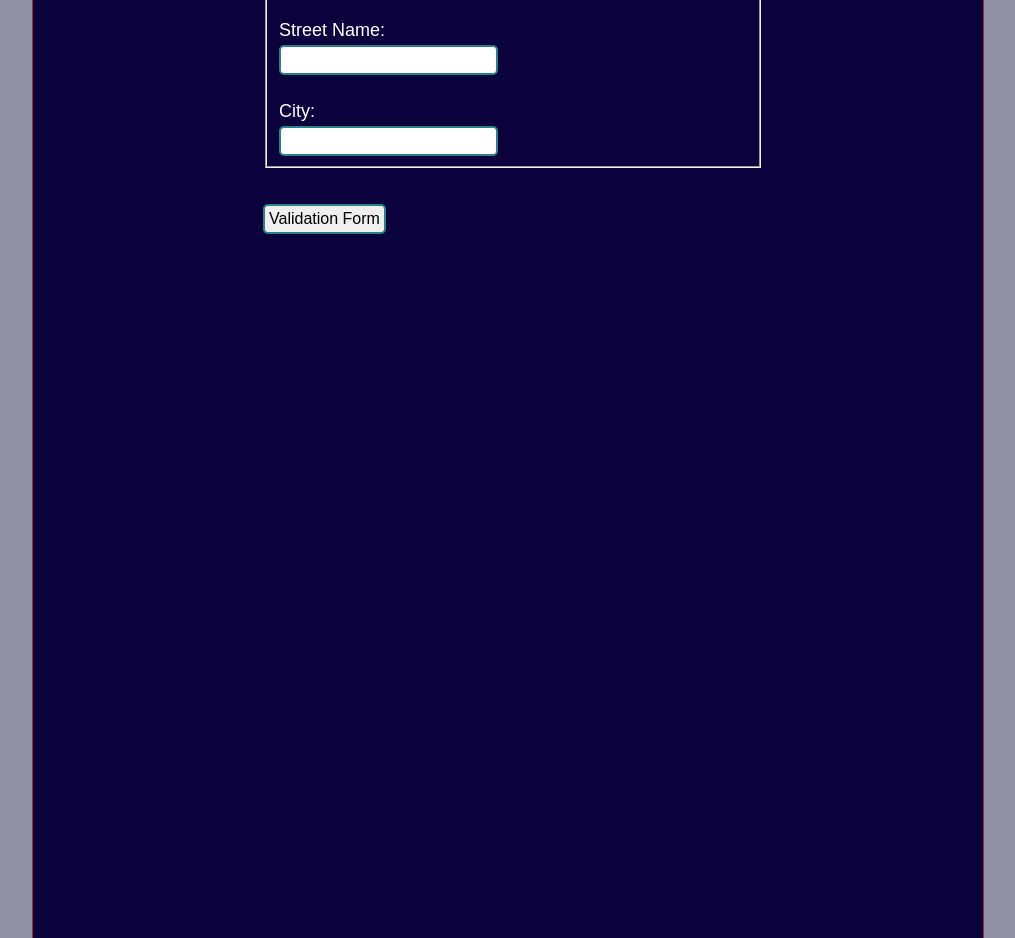
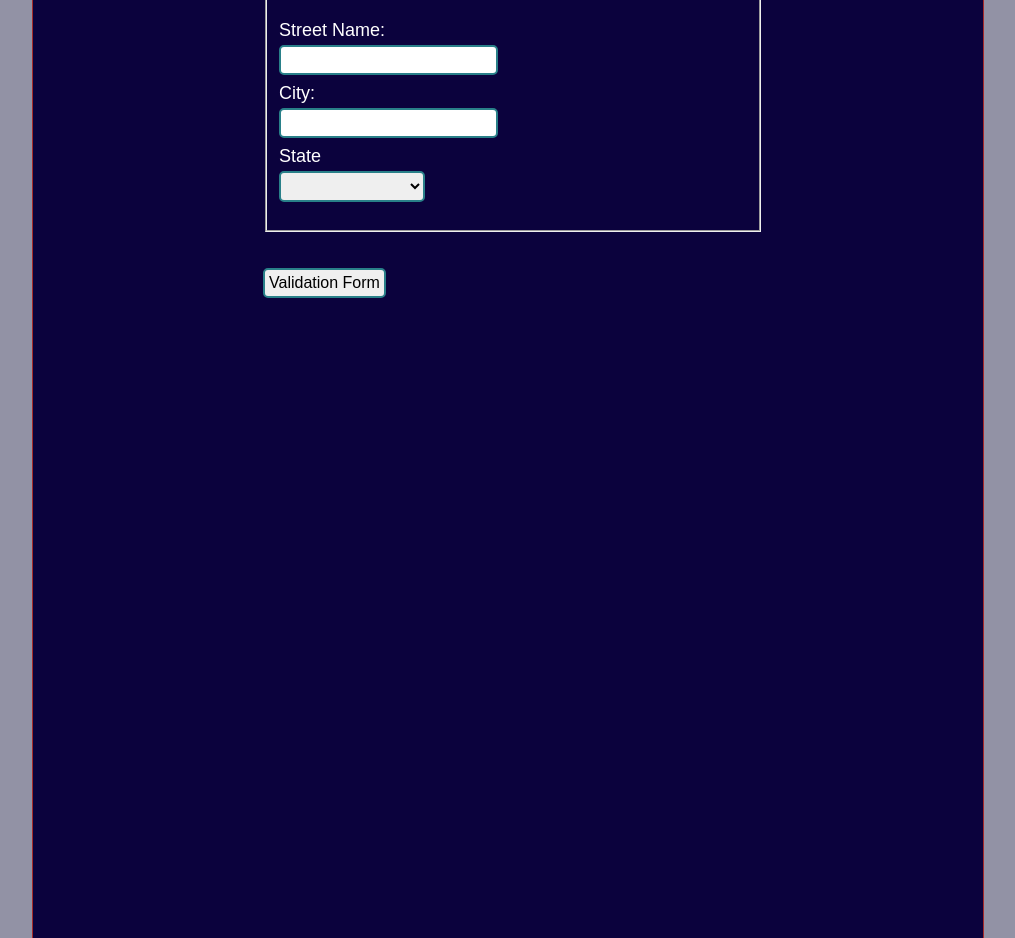
Before and after one commit to selenasiri/gatsby-voice-performance, a Gatsby site: page /registration in a window 1280 px wide. Shown: the part 820-1758 px from the top of the page, without its empty margins (132-1147 px from the left). Built offline with nearby package versions, Linux system fonts and the light colour scheme; Gatsby itself is replaced by a stand-in of ours.

Commit message:
Selector on Registration

```diff
--- a/src/pages/registration.jsx
+++ b/src/pages/registration.jsx
@@ -60,10 +60,77 @@
           <input type="text" name="streetName" id="streetName" />
 
           <br />
-          <br />
 
           <label htmlFor="city">City:</label>
           <input type="text" name="city" id="city" />
+
+          <div className="state">
+            <label for="state">State </label>
+            {/* <input type="text" name="state " id="state" title="state" /> */}
+            <select name="state" id="state">
+              <option value=""></option>
+              <option value="alabama">Alabama</option>
+              <option value="alaska">Alaska</option>
+              <option value="arizona">Arizona</option>
+              <option value="arkansas">Arkansas</option>
+              <option value="california">California</option>
+              <option value="colorado">Colorado</option>
+              <option value="connecticut">Connecticut</option>
+              <option value="deliware">Deliware</option>
+              <option value="florida">Florida</option>
+              <option value="georgia">Georgia</option>
+
+              <option value="hawaii">Hawaii</option>
+              <option value="idaho">Idaho</option>
+              <option value="illinois">Illinois</option>
+              <option value="indiana">Indiana</option>
+              <option value="iowa">Iowa</option>
+              <option value="kansas">Kansas</option>
+              <option value="kentucky">Kentucky</option>
+              <option value="louisiana">Louisiana</option>
+              <option value="maine">Maine</option>
+              <option value="maryland">Maryland</option>
+
+              <option value="massachusetts">Massachusetts</option>
+              <option value="michigan">Michigan</option>
+              <option value="minnesota">Minnesota</option>
+              <option value="mississippi">Mississippi</option>
+              <option value="missouri">Missouri</option>
+              <option value="montana">Montana</option>
+              <option value="nebraska">Nebraska</option>
+              <option value="nevada">Nevada</option>
+              <option value="newHampshire">New Hampshire</option>
+              <option value="newJersey">New Jersey</option>
+
+              <option value="newMexico">New Mexico</option>
+              <option value="newYork">New York</option>
+              <option value="northCarolina">North Carolina</option>
+              <option value="northDakota">North Dakota</option>
+              <option value="Ohio">Ohio</option>
+              <option value="Oklahoma">Oklahoma</option>
+              <option value="Oregon">Oregon</option>
+              <option value="Pennsylvania">Pennsylvania</option>
+              <option value="rhodeIsland">Rhode Island</option>
+              <option value="southCarolina">South Carolina</option>
+
+              <option value="southDakota">South Dakota</option>
+              <option value="tennessee">Tennessee</option>
+              <option value="texas">Texas</option>
+              <option value="utah">Utah</option>
+              <option value="vermont">Vermont</option>
+              <option value="virginia">Virginia</option>
+              <option value="washington">Washington</option>
+              <option value="westVirginia">West Virginia</option>
+              <option value="wisconsin">Wisconsin</option>
+              <option value="wyoming">Wyoming</option>
+            </select>
+          </div>
+          <br />
+
+          {/* Zip-code
+
+
+          Telephone */}
         </fieldset>
         <br /> <br />
         <input className="submit-btn" type="submit" value="Validation Form" />
```
